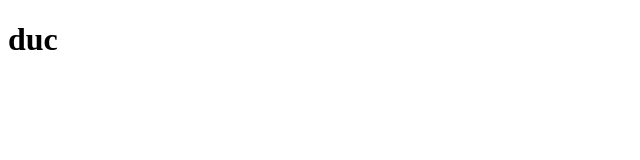
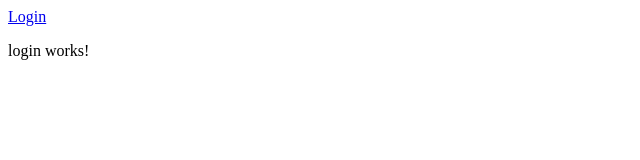
Before and after one commit to Ducluongchung/Angular8, an Angular app: page /login in a window 1280 px wide. Shown: the top 160 px of the page, without its empty margins (0-640 px from the left). Built offline with nearby package versions, Linux system fonts and the light colour scheme.

Commit message:
add routes for page

```diff
--- a/src/app/app.component.html
+++ b/src/app/app.component.html
@@ -1 +1,3 @@
-<h1>duc</h1>
+
+<a routerLink="/login">Login</a>
+<router-outlet></router-outlet>
--- /dev/null
+++ b/src/app/app.routes.ts
@@ -0,0 +1,7 @@
+import { Routes, RouterModule } from '@angular/router';
+
+export const appRoutes: Routes = [
+    { path: '', redirectTo: 'login', pathMatch: 'full' },
+    { path: 'login', loadChildren: './login/login.module#LoginModule' },
+    { path: 'main', loadChildren: './main/main.module#MainModule' }
+]
--- a/src/app/main/main.component.html
+++ b/src/app/main/main.component.html
@@ -1 +1 @@
-<p>main works!</p>
+<router-outlet></router-outlet>
--- /dev/null
+++ b/src/app/main/main.routes.ts
@@ -0,0 +1,13 @@
+import { Routes } from '@angular/router';
+import { MainComponent } from './main.component';
+
+export const mainRoutes: Routes =
+[
+    {
+      path: '', component: MainComponent, children:
+      [
+        { path: '', redirectTo: 'home', pathMatch: 'full' },
+        { path: 'user', loadChildren: './user/user.module#UserModule' }
+      ]
+    }
+  ]
--- a/src/app/main/user/user.module.ts
+++ b/src/app/main/user/user.module.ts
@@ -1,13 +1,19 @@
 import { NgModule } from '@angular/core';
 import { CommonModule } from '@angular/common';
 import { UserComponent } from './user.component';
+import { Routes, RouterModule } from '@angular/router';
 
+const userRoutes: Routes = [
+  { path: '', redirectTo: 'index', pathMatch: 'full' },
+  { path: 'index', component: UserComponent }
+]
 
 
 @NgModule({
   declarations: [UserComponent],
   imports: [
-    CommonModule
+    CommonModule,
+    RouterModule.forChild(userRoutes)
   ]
 })
 export class UserModule { }
```
Also changed, not shown: src/app/app.module.ts (+6 -2 lines), src/app/login/login.module.ts (+6 -1 lines), src/app/main/main.module.ts (+6 -3 lines).
